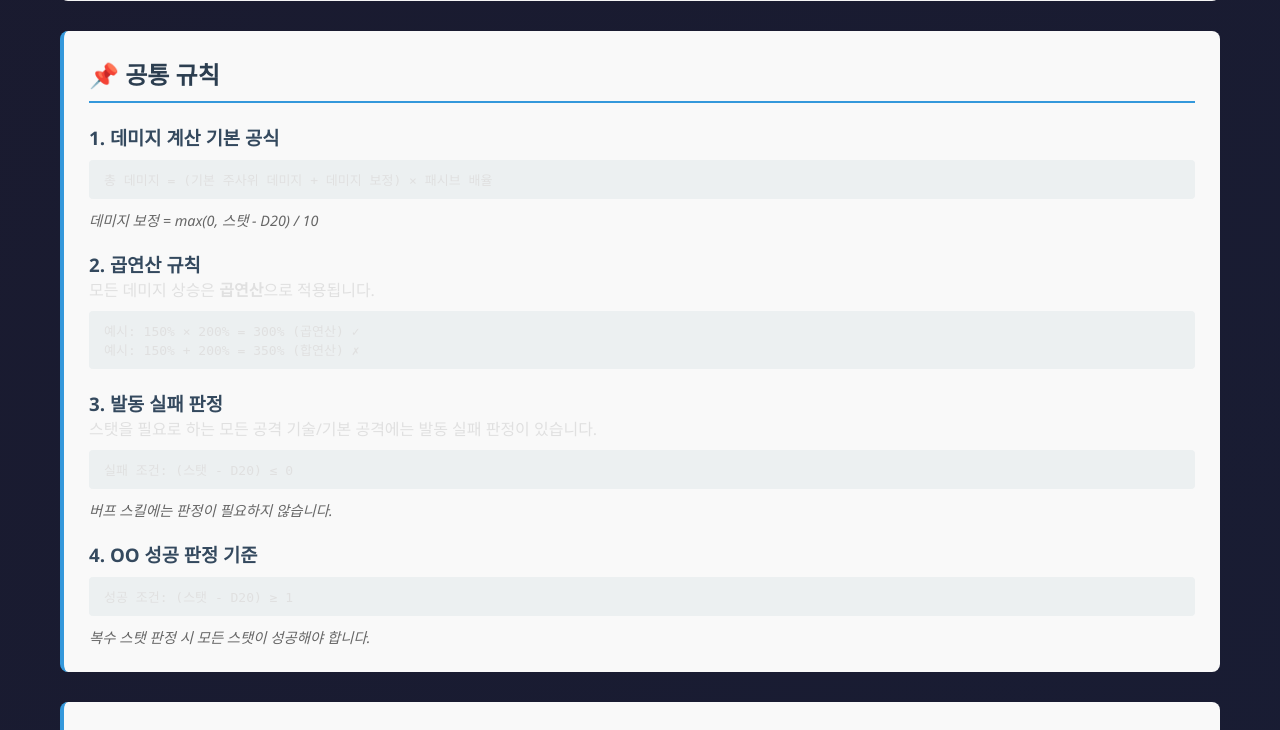
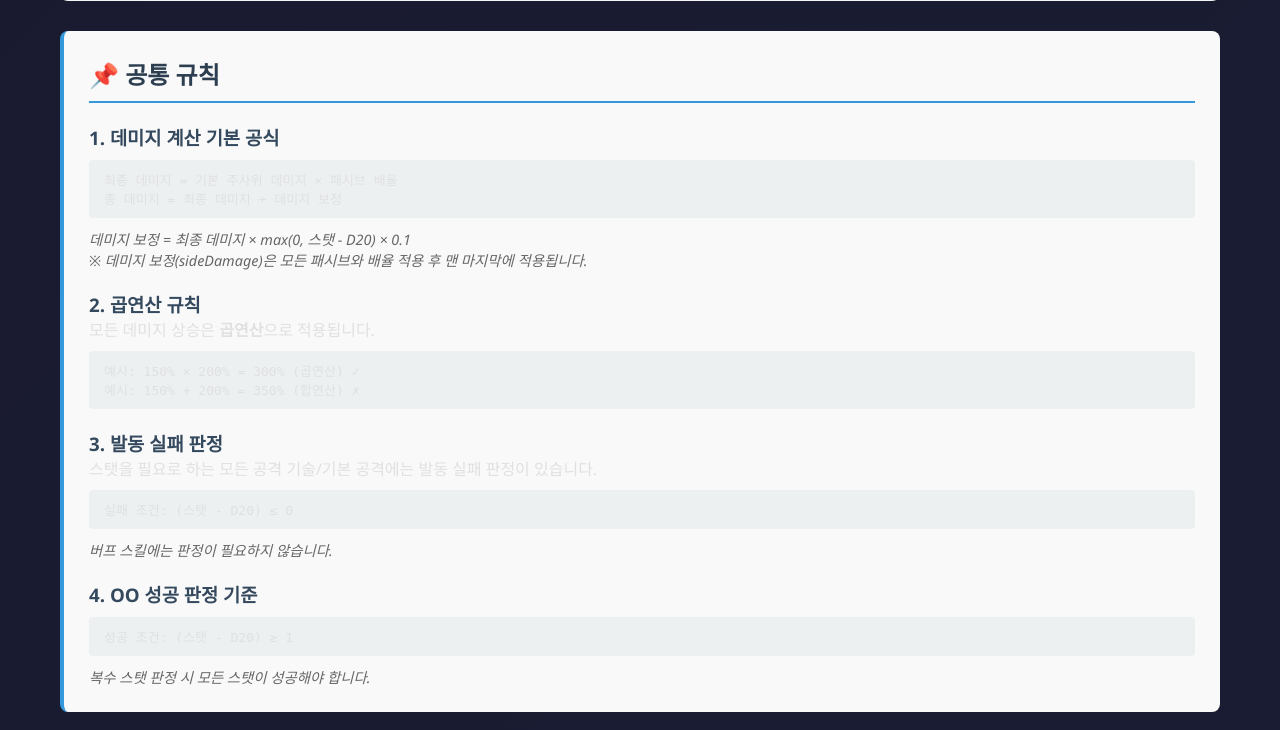
Before and after one commit to dotoRi-muuk/TRPG-java, a Spring Boot app: page /wiki.html in a window 1280 px wide. Shown: the part 846-1576 px from the top of the page. Run offline with Spring Boot 4, Linux system fonts and the light colour scheme.

Commit message:
Update wiki.html with new sideDamage formula and application order
Co-authored-by: dotoRi-muuk <233862895+dotoRi-muuk@users.noreply.github.com>

```diff
--- a/src/main/resources/static/wiki.html
+++ b/src/main/resources/static/wiki.html
@@ -291,9 +291,11 @@
 
             <h3>1. 데미지 계산 기본 공식</h3>
             <div class="formula">
-                총 데미지 = (기본 주사위 데미지 + 데미지 보정) × 패시브 배율
+                최종 데미지 = 기본 주사위 데미지 × 패시브 배율<br>
+                총 데미지 = 최종 데미지 + 데미지 보정
             </div>
-            <p class="note">데미지 보정 = max(0, 스탯 - D20) / 10</p>
+            <p class="note">데미지 보정 = 최종 데미지 × max(0, 스탯 - D20) × 0.1<br>
+            ※ 데미지 보정(sideDamage)은 모든 패시브와 배율 적용 후 맨 마지막에 적용됩니다.</p>
 
             <h3>2. 곱연산 규칙</h3>
             <p>모든 데미지 상승은 <strong>곱연산</strong>으로 적용됩니다.</p>
```
